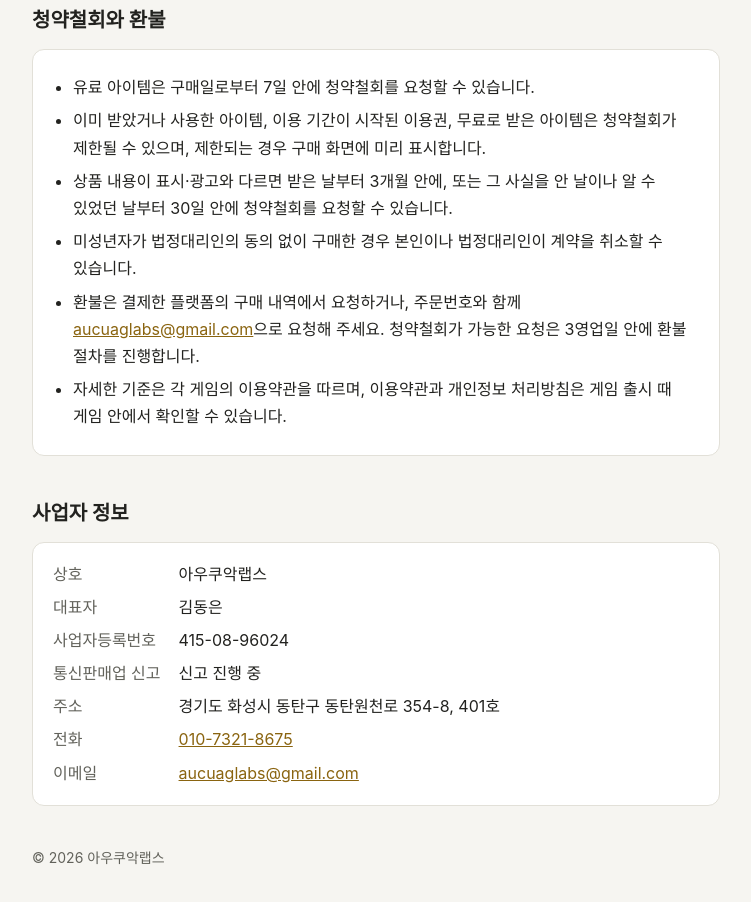
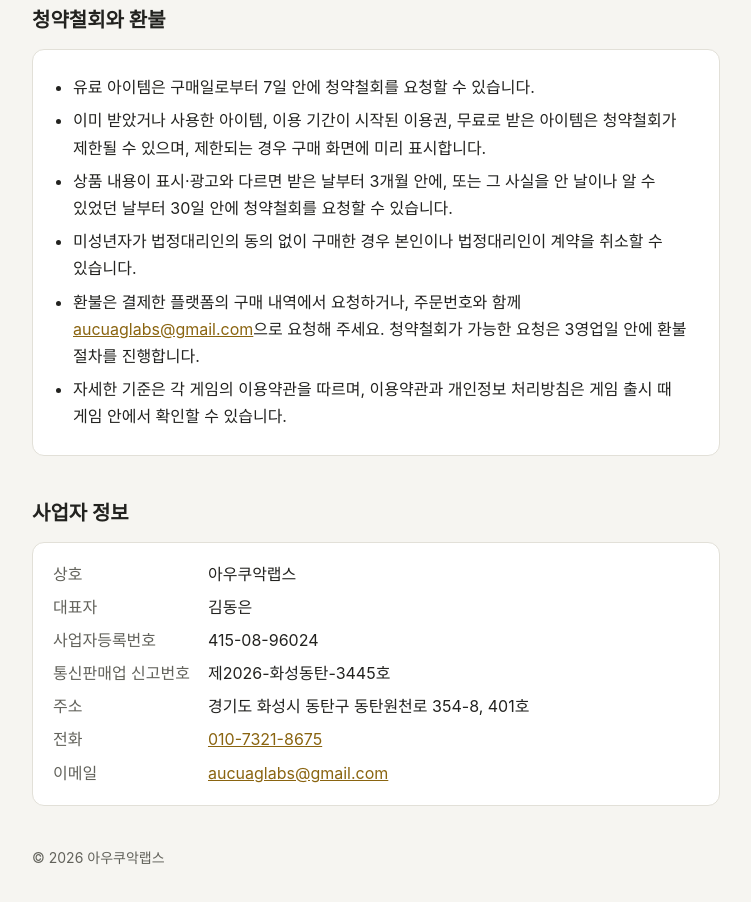
Before and after one commit to dkim453/dkim453.github.io, a plain HTML site: page index.html in a window 1280 px wide. Shown: the part 942-1844 px from the top of the page, without its empty margins (264-1015 px from the left). Drawn offline with Linux system fonts and the light colour scheme.

Commit message:
통신판매업 신고번호 반영 (제2026-화성동탄-3445호)
Co-Authored-By: Claude Opus 5.5 <noreply@anthropic.com>

```diff
--- a/index.html
+++ b/index.html
@@ -86,7 +86,7 @@ footer{margin-top:40px;color:var(--sub);font-size:14px}
         <dt>상호</dt><dd>아우쿠악랩스</dd>
         <dt>대표자</dt><dd>김동은</dd>
         <dt>사업자등록번호</dt><dd>415-08-96024</dd>
-        <dt>통신판매업 신고</dt><dd>신고 진행 중</dd>
+        <dt>통신판매업 신고번호</dt><dd>제2026-화성동탄-3445호</dd>
         <dt>주소</dt><dd>경기도 화성시 동탄구 동탄원천로 354-8, 401호</dd>
         <dt>전화</dt><dd><a href="tel:010-7321-8675">010-7321-8675</a></dd>
         <dt>이메일</dt><dd><a href="mailto:aucuaglabs@gmail.com">aucuaglabs@gmail.com</a></dd>
```
